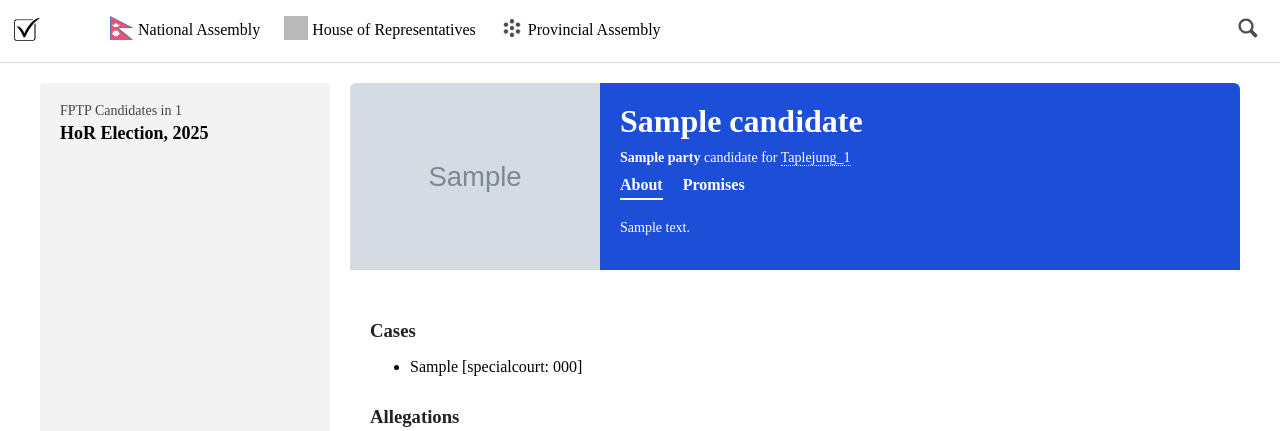
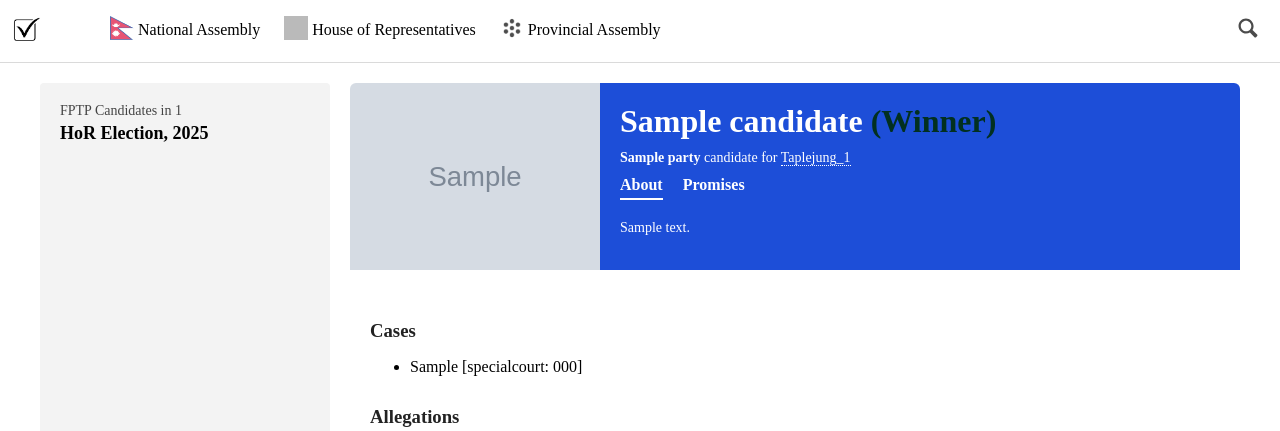
Before and after one commit to Prabesh01/ramroneta, a Django app: page /hor/2025/constituency/1/1 in a window 1280 px wide. Shown: the top 431 px of the page. Run offline with Django 5.2, Linux system fonts and the light colour scheme; tables that the repository leaves empty hold one stand-in row (values such as "Sample post"); grey boxes marked "Sample" are stand-in pictures; grey boxes are pictures that could not be loaded.

Commit message:
temp/candidate: check winner bool

```diff
--- a/app/templates/candidate.html
+++ b/app/templates/candidate.html
@@ -227,7 +227,7 @@
       <div class="header">
         <img src="/uploads/{{ target.candidate.image }}" alt="Candidate">
         <div class="header-info">
-          <h1>{{ target.candidate.name }}</h1>
+          <h1>{{ target.candidate.name }} <span style="color:#023020">{% if target.winner %} (Winner){% endif %} </span></h1>
           <p><strong>{% if target.party.name %}{{ target.party.name }}{% else %} Independent {% endif %}</strong> candidate for <a href="#">{{ target.hor_constituency|title }}</a></p>
           <div class="nav-tabs">
             <a href="#" class="active">About</a>
```
